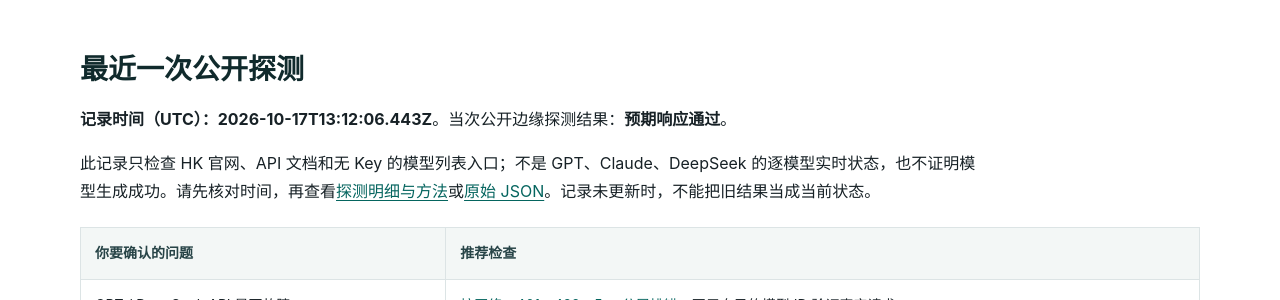
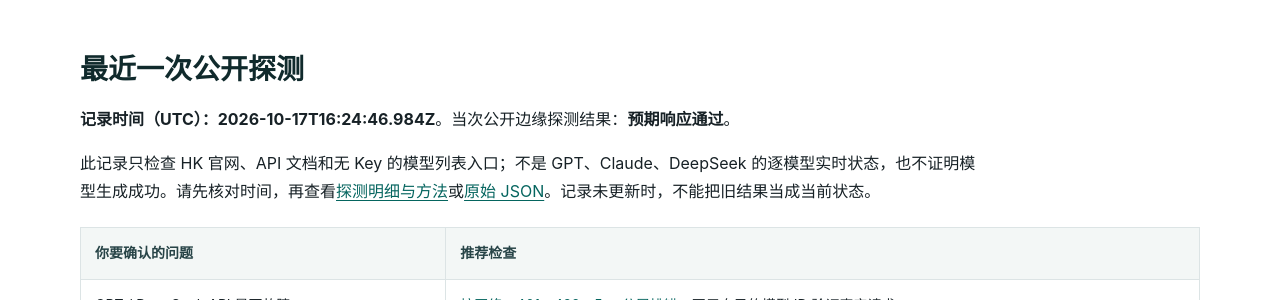
Before and after one commit to KKWANG4444/api-status, a Jekyll site: the page built from index.md, in a window 1280 px wide and 900 px high, scrolled down 364 px. Shown: the part 151-451 px from the top of the window. Built offline with Jekyll 4.4.1, drawn with Linux system fonts in a browser that asks for light colours.

Commit message:
chore: update public edge status

```diff
--- a/_data/status.json
+++ b/_data/status.json
@@ -1,7 +1,7 @@
 {
   "status": "operational",
-  "checked_at": "2026-10-17T13:12:06.443Z",
-  "duration_ms": 650,
+  "checked_at": "2026-10-17T16:24:46.984Z",
+  "duration_ms": 708,
   "overall": true,
   "components": [
     {
@@ -10,7 +10,7 @@
       "url": "https://www.aifast.hk/",
       "ok": true,
       "status": 200,
-      "elapsed_ms": 543,
+      "elapsed_ms": 576,
       "content_type": "text/html; charset=utf-8",
       "detail": "Expected public edge response"
     },
@@ -20,7 +20,7 @@
       "url": "https://api.aifast.hk/",
       "ok": true,
       "status": 200,
-      "elapsed_ms": 603,
+      "elapsed_ms": 260,
       "content_type": "text/html",
       "detail": "Expected public edge response"
     },
@@ -30,7 +30,7 @@
       "url": "https://www.aifast.hk/v1/models",
       "ok": true,
       "status": 401,
-      "elapsed_ms": 548,
+      "elapsed_ms": 584,
       "content_type": "application/json; charset=utf-8",
       "detail": "Expected public edge response"
     }
--- a/data/status.json
+++ b/data/status.json
@@ -1,7 +1,7 @@
 {
   "status": "operational",
-  "checked_at": "2026-10-17T13:12:06.443Z",
-  "duration_ms": 650,
+  "checked_at": "2026-10-17T16:24:46.984Z",
+  "duration_ms": 708,
   "overall": true,
   "components": [
     {
@@ -10,7 +10,7 @@
       "url": "https://www.aifast.hk/",
       "ok": true,
       "status": 200,
-      "elapsed_ms": 543,
+      "elapsed_ms": 576,
       "content_type": "text/html; charset=utf-8",
       "detail": "Expected public edge response"
     },
@@ -20,7 +20,7 @@
       "url": "https://api.aifast.hk/",
       "ok": true,
       "status": 200,
-      "elapsed_ms": 603,
+      "elapsed_ms": 260,
       "content_type": "text/html",
       "detail": "Expected public edge response"
     },
@@ -30,7 +30,7 @@
       "url": "https://www.aifast.hk/v1/models",
       "ok": true,
       "status": 401,
-      "elapsed_ms": 548,
+      "elapsed_ms": 584,
       "content_type": "application/json; charset=utf-8",
       "detail": "Expected public edge response"
     }
```
